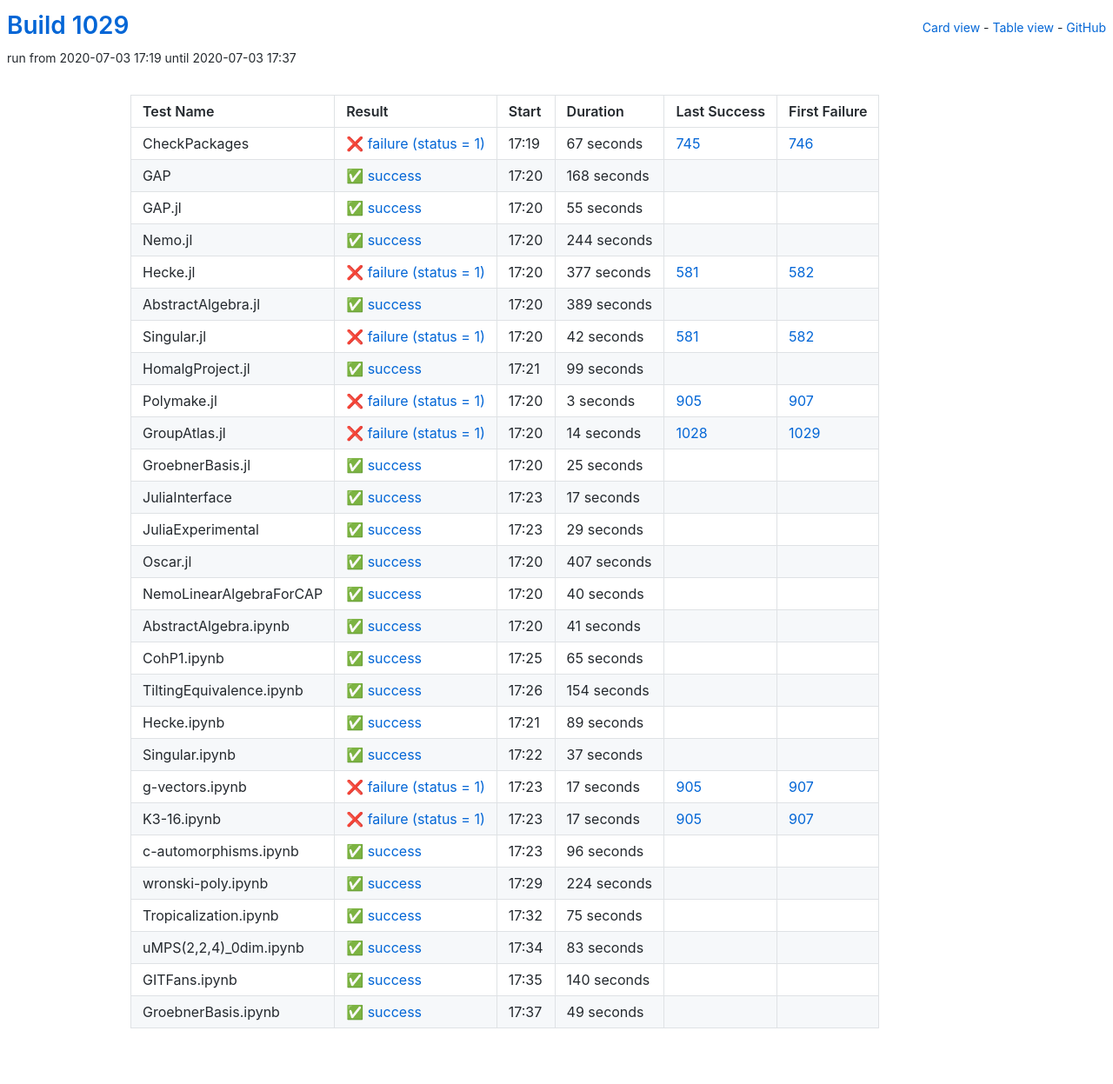
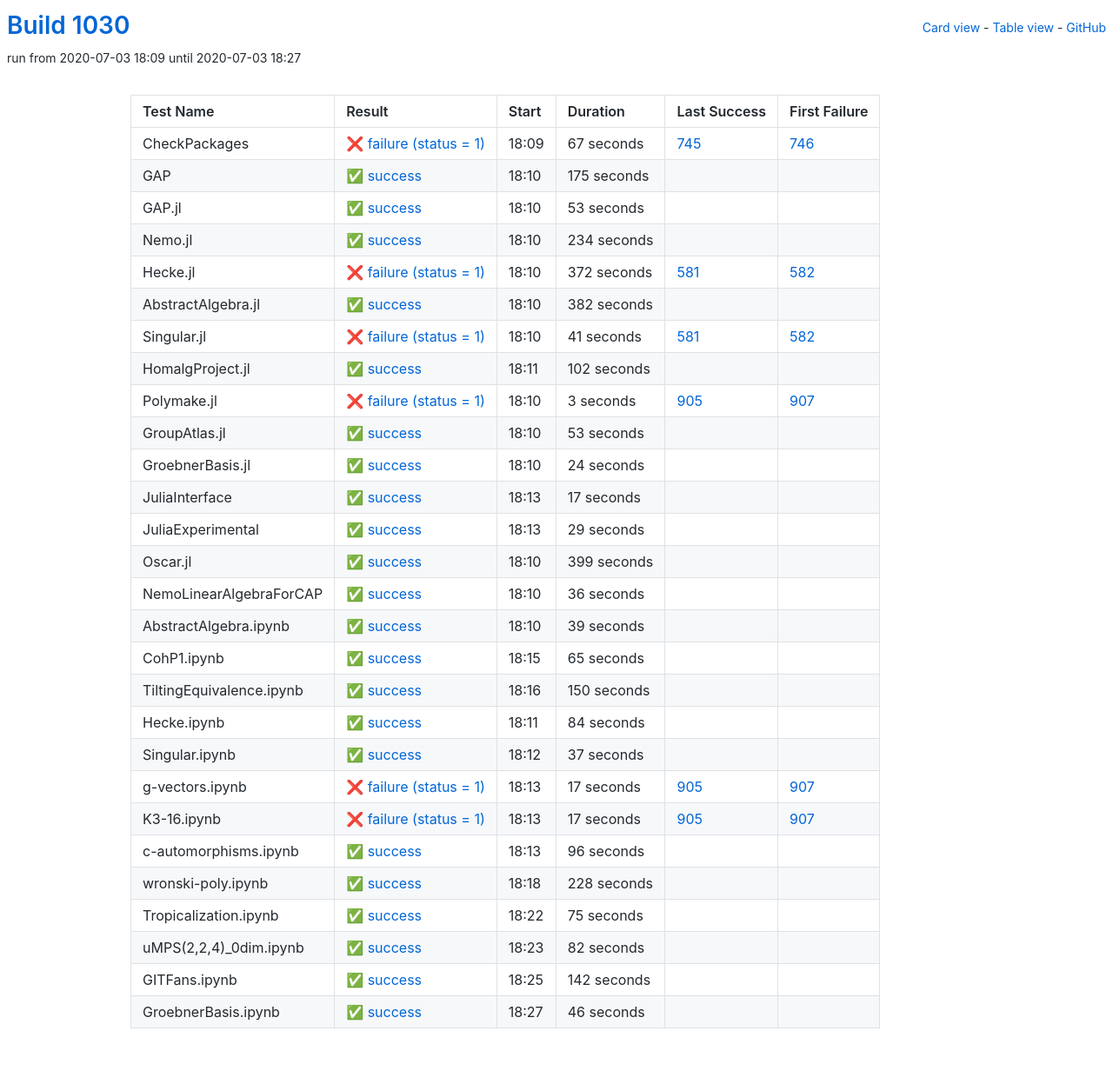
Before and after one commit to oscar-system/oscar-ci-status-1.4, a Jekyll site: the page built from table.html, in a window 1280 px wide. Shown: the whole page at 87% size. Built offline with Jekyll 4.4.1, drawn with Linux system fonts in a browser that asks for light colours.

Commit message:
Build #1030

```diff
--- a/_data/ci.yml
+++ b/_data/ci.yml
@@ -1,6 +1,6 @@
 ---
-build: 1029
-build_url: https://oscarci.mathematik.uni-kl.de/job/oscar-julia-1.4/1029/
+build: 1030
+build_url: https://oscarci.mathematik.uni-kl.de/job/oscar-julia-1.4/1030/
 job: oscar-julia-1.4
 organization: oscar-system
 repo: oscar-ci-status-1.4
@@ -8,8 +8,8 @@ repourl: https://github.com/oscar-system/oscar-ci-status-1.4
 tests:
 - name: CheckPackages
   id: checkpackages
-  log: https://oscarci.mathematik.uni-kl.de/job/oscar-julia-1.4/1029/artifact/logs/build-1029/CheckPackages.log
-  start: 2020-07-03 17:19
+  log: https://oscarci.mathematik.uni-kl.de/job/oscar-julia-1.4/1030/artifact/logs/build-1030/CheckPackages.log
+  start: 2020-07-03 18:09
   success: false
   exitcode: 1
   status: failure
@@ -20,92 +20,92 @@ tests:
   first_failure_url: https://oscarci.mathematik.uni-kl.de/job/oscar-julia-1.4/746/
 - name: GAP
   id: gap
-  log: https://oscarci.mathematik.uni-kl.de/job/oscar-julia-1.4/1029/artifact/logs/build-1029/GAP.log
-  start: 2020-07-03 17:20
+  log: https://oscarci.mathematik.uni-kl.de/job/oscar-julia-1.4/1030/artifact/logs/build-1030/GAP.log
+  start: 2020-07-03 18:10
   success: true
   exitcode: 0
   status: success
-  duration: 168
+  duration: 175
   last_success: false
   last_success_url:
   first_failure: false
   first_failure_url:
 - name: GAP.jl
   id: gap-jl
-  log: https://oscarci.mathematik.uni-kl.de/job/oscar-julia-1.4/1029/artifact/logs/build-1029/GAP.jl.log
-  start: 2020-07-03 17:20
+  log: https://oscarci.mathematik.uni-kl.de/job/oscar-julia-1.4/1030/artifact/logs/build-1030/GAP.jl.log
+  start: 2020-07-03 18:10
   success: true
   exitcode: 0
   status: success
-  duration: 55
+  duration: 53
   last_success: false
   last_success_url:
   first_failure: false
   first_failure_url:
 - name: Nemo.jl
   id: nemo-jl
-  log: https://oscarci.mathematik.uni-kl.de/job/oscar-julia-1.4/1029/artifact/logs/build-1029/Nemo.jl.log
-  start: 2020-07-03 17:20
+  log: https://oscarci.mathematik.uni-kl.de/job/oscar-julia-1.4/1030/artifact/logs/build-1030/Nemo.jl.log
+  start: 2020-07-03 18:10
   success: true
   exitcode: 0
   status: success
-  duration: 244
+  duration: 234
   last_success: false
   last_success_url:
   first_failure: false
   first_failure_url:
 - name: Hecke.jl
   id: hecke-jl
-  log: https://oscarci.mathematik.uni-kl.de/job/oscar-julia-1.4/1029/artifact/logs/build-1029/Hecke.jl.log
-  start: 2020-07-03 17:20
+  log: https://oscarci.mathematik.uni-kl.de/job/oscar-julia-1.4/1030/artifact/logs/build-1030/Hecke.jl.log
+  start: 2020-07-03 18:10
   success: false
   exitcode: 1
   status: failure
-  duration: 377
+  duration: 372
   last_success: 581
   last_success_url: https://oscarci.mathematik.uni-kl.de/job/oscar-julia-1.4/581/
   first_failure: 582
   first_failure_url: https://oscarci.mathematik.uni-kl.de/job/oscar-julia-1.4/582/
 - name: AbstractAlgebra.jl
   id: abstractalgebra-jl
-  log: https://oscarci.mathematik.uni-kl.de/job/oscar-julia-1.4/1029/artifact/logs/build-1029/AbstractAlgebra.jl.log
-  start: 2020-07-03 17:20
+  log: https://oscarci.mathematik.uni-kl.de/job/oscar-julia-1.4/1030/artifact/logs/build-1030/AbstractAlgebra.jl.log
+  start: 2020-07-03 18:10
   success: true
   exitcode: 0
   status: success
-  duration: 389
+  duration: 382
   last_success: false
   last_success_url:
   first_failure: false
   first_failure_url:
 - name: Singular.jl
   id: singular-jl
-  log: https://oscarci.mathematik.uni-kl.de/job/oscar-julia-1.4/1029/artifact/logs/build-1029/Singular.jl.log
-  start: 2020-07-03 17:20
+  log: https://oscarci.mathematik.uni-kl.de/job/oscar-julia-1.4/1030/artifact/logs/build-1030/Singular.jl.log
+  start: 2020-07-03 18:10
   success: false
   exitcode: 1
   status: failure
-  duration: 42
+  duration: 41
   last_success: 581
   last_success_url: https://oscarci.mathematik.uni-kl.de/job/oscar-julia-1.4/581/
   first_failure: 582
   first_failure_url: https://oscarci.mathematik.uni-kl.de/job/oscar-julia-1.4/582/
 - name: HomalgProject.jl
   id: homalgproject-jl
-  log: https://oscarci.mathematik.uni-kl.de/job/oscar-julia-1.4/1029/artifact/logs/build-1029/HomalgProject.jl.log
-  start: 2020-07-03 17:21
+  log: https://oscarci.mathematik.uni-kl.de/job/oscar-julia-1.4/1030/artifact/logs/build-1030/HomalgProject.jl.log
+  start: 2020-07-03 18:11
   success: true
   exitcode: 0
   status: success
-  duration: 99
+  duration: 102
   last_success: false
   last_success_url:
   first_failure: false
   first_failure_url:
 - name: Polymake.jl
   id: polymake-jl
-  log: https://oscarci.mathematik.uni-kl.de/job/oscar-julia-1.4/1029/artifact/logs/build-1029/Polymake.jl.log
-  start: 2020-07-03 17:20
+  log: https://oscarci.mathematik.uni-kl.de/job/oscar-julia-1.4/1030/artifact/logs/build-1030/Polymake.jl.log
+  start: 2020-07-03 18:10
   success: false
   exitcode: 1
   status: failure
@@ -116,32 +116,32 @@ tests:
   first_failure_url: https://oscarci.mathematik.uni-kl.de/job/oscar-julia-1.4/907/
 - name: GroupAtlas.jl
   id: groupatlas-jl
-  log: https://oscarci.mathematik.uni-kl.de/job/oscar-julia-1.4/1029/artifact/logs/build-1029/GroupAtlas.jl.log
-  start: 2020-07-03 17:20
-  success: false
-  exitcode: 1
-  status: failure
-  duration: 14
-  last_success: 1028
-  last_success_url: https://oscarci.mathematik.uni-kl.de/job/oscar-julia-1.4/1028/
-  first_failure: 1029
-  first_failure_url: https://oscarci.mathematik.uni-kl.de/job/oscar-julia-1.4/1029/
-- name: GroebnerBasis.jl
-  id: groebnerbasis-jl
-  log: https://oscarci.mathematik.uni-kl.de/job/oscar-julia-1.4/1029/artifact/logs/build-1029/GroebnerBasis.jl.log
-  start: 2020-07-03 17:20
+  log: https://oscarci.mathematik.uni-kl.de/job/oscar-julia-1.4/1030/artifact/logs/build-1030/GroupAtlas.jl.log
+  start: 2020-07-03 18:10
   success: true
   exitcode: 0
   status: success
-  duration: 25
+  duration: 53
+  last_success: false
+  last_success_url:
+  first_failure: false
+  first_failure_url:
+- name: GroebnerBasis.jl
+  id: groebnerbasis-jl
+  log: https://oscarci.mathematik.uni-kl.de/job/oscar-julia-1.4/1030/artifact/logs/build-1030/GroebnerBasis.jl.log
+  start: 2020-07-03 18:10
+  success: true
+  exitcode: 0
+  status: success
+  duration: 24
   last_success: false
   last_success_url:
   first_failure: false
   first_failure_url:
 - name: JuliaInterface
   id: juliainterface
-  log: https://oscarci.mathematik.uni-kl.de/job/oscar-julia-1.4/1029/artifact/logs/build-1029/JuliaInterface.log
-  start: 2020-07-03 17:23
+  log: https://oscarci.mathematik.uni-kl.de/job/oscar-julia-1.4/1030/artifact/logs/build-1030/JuliaInterface.log
+  start: 2020-07-03 18:13
   success: true
   exitcode: 0
   status: success
@@ -152,8 +152,8 @@ tests:
   first_failure_url:
 - name: JuliaExperimental
   id: juliaexperimental
-  log: https://oscarci.mathematik.uni-kl.de/job/oscar-julia-1.4/1029/artifact/logs/build-1029/JuliaExperimental.log
-  start: 2020-07-03 17:23
+  log: https://oscarci.mathematik.uni-kl.de/job/oscar-julia-1.4/1030/artifact/logs/build-1030/JuliaExperimental.log
+  start: 2020-07-03 18:13
   success: true
   exitcode: 0
   status: success
@@ -164,44 +164,44 @@ tests:
   first_failure_url:
 - name: Oscar.jl
   id: oscar-jl
-  log: https://oscarci.mathematik.uni-kl.de/job/oscar-julia-1.4/1029/artifact/logs/build-1029/Oscar.jl.log
-  start: 2020-07-03 17:20
+  log: https://oscarci.mathematik.uni-kl.de/job/oscar-julia-1.4/1030/artifact/logs/build-1030/Oscar.jl.log
+  start: 2020-07-03 18:10
   success: true
   exitcode: 0
   status: success
-  duration: 407
+  duration: 399
   last_success: false
   last_success_url:
   first_failure: false
   first_failure_url:
 - name: NemoLinearAlgebraForCAP
   id: nemolinearalgebraforcap
-  log: https://oscarci.mathematik.uni-kl.de/job/oscar-julia-1.4/1029/artifact/logs/build-1029/NemoLinearAlgebraForCAP.log
-  start: 2020-07-03 17:20
+  log: https://oscarci.mathematik.uni-kl.de/job/oscar-julia-1.4/1030/artifact/logs/build-1030/NemoLinearAlgebraForCAP.log
+  start: 2020-07-03 18:10
   success: true
   exitcode: 0
   status: success
-  duration: 40
+  duration: 36
   last_success: false
   last_success_url:
   first_failure: false
   first_failure_url:
 - name: AbstractAlgebra.ipynb
   id: abstractalgebra-ipynb
-  log: https://oscarci.mathematik.uni-kl.de/job/oscar-julia-1.4/1029/artifact/logs/build-1029/AbstractAlgebra.ipynb.log
-  start: 2020-07-03 17:20
+  log: https://oscarci.mathematik.uni-kl.de/job/oscar-julia-1.4/1030/artifact/logs/build-1030/AbstractAlgebra.ipynb.log
+  start: 2020-07-03 18:10
   success: true
   exitcode: 0
   status: success
-  duration: 41
+  duration: 39
   last_success: false
   last_success_url:
   first_failure: false
   first_failure_url:
 - name: CohP1.ipynb
   id: cohp1-ipynb
-  log: https://oscarci.mathematik.uni-kl.de/job/oscar-julia-1.4/1029/artifact/logs/build-1029/CohP1.ipynb.log
-  start: 2020-07-03 17:25
+  log: https://oscarci.mathematik.uni-kl.de/job/oscar-julia-1.4/1030/artifact/logs/build-1030/CohP1.ipynb.log
+  start: 2020-07-03 18:15
   success: true
   exitcode: 0
   status: success
@@ -212,32 +212,32 @@ tests:
   first_failure_url:
 - name: TiltingEquivalence.ipynb
   id: tiltingequivalence-ipynb
-  log: https://oscarci.mathematik.uni-kl.de/job/oscar-julia-1.4/1029/artifact/logs/build-1029/TiltingEquivalence.ipynb.log
-  start: 2020-07-03 17:26
+  log: https://oscarci.mathematik.uni-kl.de/job/oscar-julia-1.4/1030/artifact/logs/build-1030/TiltingEquivalence.ipynb.log
+  start: 2020-07-03 18:16
   success: true
   exitcode: 0
   status: success
-  duration: 154
+  duration: 150
   last_success: false
   last_success_url:
   first_failure: false
   first_failure_url:
 - name: Hecke.ipynb
   id: hecke-ipynb
-  log: https://oscarci.mathematik.uni-kl.de/job/oscar-julia-1.4/1029/artifact/logs/build-1029/Hecke.ipynb.log
-  start: 2020-07-03 17:21
+  log: https://oscarci.mathematik.uni-kl.de/job/oscar-julia-1.4/1030/artifact/logs/build-1030/Hecke.ipynb.log
+  start: 2020-07-03 18:11
   success: true
   exitcode: 0
   status: success
-  duration: 89
+  duration: 84
   last_success: false
   last_success_url:
   first_failure: false
   first_failure_url:
 - name: Singular.ipynb
   id: singular-ipynb
-  log: https://oscarci.mathematik.uni-kl.de/job/oscar-julia-1.4/1029/artifact/logs/build-1029/Singular.ipynb.log
-  start: 2020-07-03 17:22
+  log: https://oscarci.mathematik.uni-kl.de/job/oscar-julia-1.4/1030/artifact/logs/build-1030/Singular.ipynb.log
+  start: 2020-07-03 18:12
   success: true
   exitcode: 0
   status: success
@@ -248,8 +248,8 @@ tests:
   first_failure_url:
 - name: g-vectors.ipynb
   id: g-vectors-ipynb
-  log: https://oscarci.mathematik.uni-kl.de/job/oscar-julia-1.4/1029/artifact/logs/build-1029/g-vectors.ipynb.log
-  start: 2020-07-03 17:23
+  log: https://oscarci.mathematik.uni-kl.de/job/oscar-julia-1.4/1030/artifact/logs/build-1030/g-vectors.ipynb.log
+  start: 2020-07-03 18:13
   success: false
   exitcode: 1
   status: failure
@@ -260,8 +260,8 @@ tests:
   first_failure_url: https://oscarci.mathematik.uni-kl.de/job/oscar-julia-1.4/907/
 - name: K3-16.ipynb
   id: k3-16-ipynb
-  log: https://oscarci.mathematik.uni-kl.de/job/oscar-julia-1.4/1029/artifact/logs/build-1029/K3-16.ipynb.log
-  start: 2020-07-03 17:23
+  log: https://oscarci.mathematik.uni-kl.de/job/oscar-julia-1.4/1030/artifact/logs/build-1030/K3-16.ipynb.log
+  start: 2020-07-03 18:13
   success: false
   exitcode: 1
   status: failure
@@ -272,8 +272,8 @@ tests:
   first_failure_url: https://oscarci.mathematik.uni-kl.de/job/oscar-julia-1.4/907/
 - name: c-automorphisms.ipynb
   id: c-automorphisms-ipynb
-  log: https://oscarci.mathematik.uni-kl.de/job/oscar-julia-1.4/1029/artifact/logs/build-1029/c-automorphisms.ipynb.log
-  start: 2020-07-03 17:23
+  log: https://oscarci.mathematik.uni-kl.de/job/oscar-julia-1.4/1030/artifact/logs/build-1030/c-automorphisms.ipynb.log
+  start: 2020-07-03 18:13
   success: true
   exitcode: 0
   status: success
@@ -284,20 +284,20 @@ tests:
   first_failure_url:
 - name: wronski-poly.ipynb
   id: wronski-poly-ipynb
-  log: https://oscarci.mathematik.uni-kl.de/job/oscar-julia-1.4/1029/artifact/logs/build-1029/wronski-poly.ipynb.log
-  start: 2020-07-03 17:29
+  log: https://oscarci.mathematik.uni-kl.de/job/oscar-julia-1.4/1030/artifact/logs/build-1030/wronski-poly.ipynb.log
+  start: 2020-07-03 18:18
   success: true
   exitcode: 0
   status: success
-  duration: 224
+  duration: 228
   last_success: false
   last_success_url:
   first_failure: false
   first_failure_url:
 - name: Tropicalization.ipynb
   id: tropicalization-ipynb
-  log: https://oscarci.mathematik.uni-kl.de/job/oscar-julia-1.4/1029/artifact/logs/build-1029/Tropicalization.ipynb.log
-  start: 2020-07-03 17:32
+  log: https://oscarci.mathematik.uni-kl.de/job/oscar-julia-1.4/1030/artifact/logs/build-1030/Tropicalization.ipynb.log
+  start: 2020-07-03 18:22
   success: true
   exitcode: 0
   status: success
@@ -308,36 +308,36 @@ tests:
   first_failure_url:
 - name: uMPS(2,2,4)_0dim.ipynb
   id: umps-2-2-4-0dim-ipynb
-  log: https://oscarci.mathematik.uni-kl.de/job/oscar-julia-1.4/1029/artifact/logs/build-1029/uMPS-2-2-4-_0dim.ipynb.log
-  start: 2020-07-03 17:34
+  log: https://oscarci.mathematik.uni-kl.de/job/oscar-julia-1.4/1030/artifact/logs/build-1030/uMPS-2-2-4-_0dim.ipynb.log
+  start: 2020-07-03 18:23
   success: true
   exitcode: 0
   status: success
-  duration: 83
+  duration: 82
   last_success: false
   last_success_url:
   first_failure: false
   first_failure_url:
 - name: GITFans.ipynb
   id: gitfans-ipynb
-  log: https://oscarci.mathematik.uni-kl.de/job/oscar-julia-1.4/1029/artifact/logs/build-1029/GITFans.ipynb.log
-  start: 2020-07-03 17:35
+  log: https://oscarci.mathematik.uni-kl.de/job/oscar-julia-1.4/1030/artifact/logs/build-1030/GITFans.ipynb.log
+  start: 2020-07-03 18:25
   success: true
   exitcode: 0
   status: success
-  duration: 140
+  duration: 142
   last_success: false
   last_success_url:
   first_failure: false
   first_failure_url:
 - name: GroebnerBasis.ipynb
   id: groebnerbasis-ipynb
-  log: https://oscarci.mathematik.uni-kl.de/job/oscar-julia-1.4/1029/artifact/logs/build-1029/GroebnerBasis.ipynb.log
-  start: 2020-07-03 17:37
+  log: https://oscarci.mathematik.uni-kl.de/job/oscar-julia-1.4/1030/artifact/logs/build-1030/GroebnerBasis.ipynb.log
+  start: 2020-07-03 18:27
   success: true
   exitcode: 0
   status: success
-  duration: 49
+  duration: 46
   last_success: false
   last_success_url:
   first_failure: false
```
Also changed, not shown: README.md.
